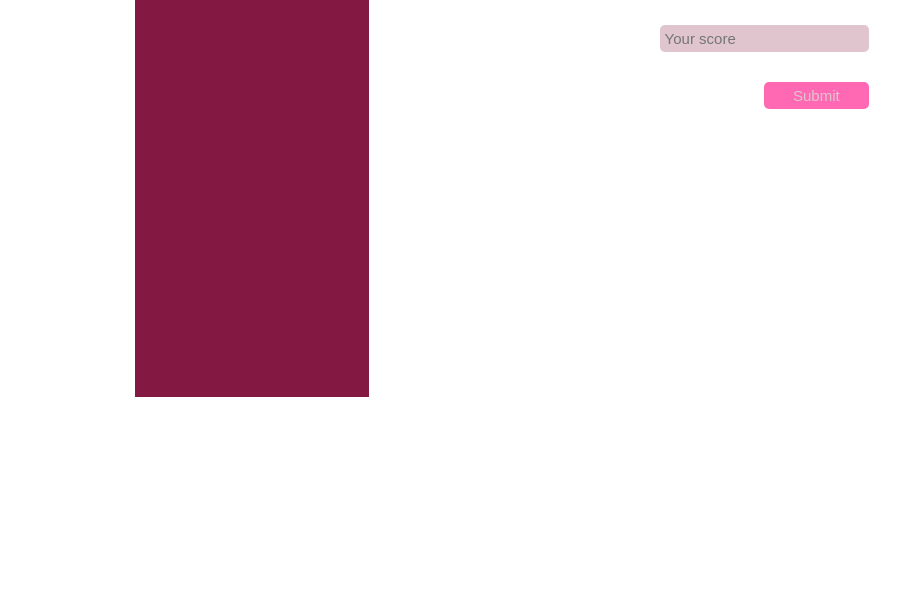
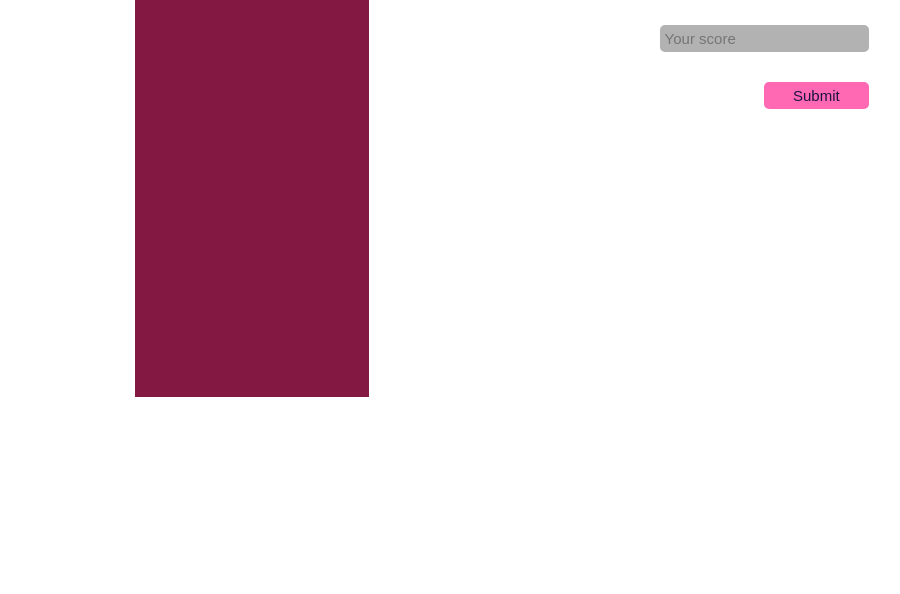
Before and after one commit to J-C-S-V/leaderboard-project, a website built with webpack: page src/index.html in a window 1280 px wide. Shown: the part 206-800 px from the top of the page, without its empty margins (138-1038 px from the left). Built offline with nearby package versions, Linux system fonts and the light colour scheme; a web font is replaced by a local one.

Commit message:
Update contrast color for accessibility

```diff
--- a/src/index.scss
+++ b/src/index.scss
@@ -3,8 +3,8 @@
 $primary-maroon: #831843;
 $secondary-maroon: #9d174d;
 $third-maroon: #ff69b4;
-$primary-white: #e0c5cf;
-$primary-grey: #c5c5c5;
+$primary-white: #b2b2b2;
+$primary-grey: #1b1245;
 $primary-font: 'Chivo Mono', sans-serif;
 
 *,
@@ -52,11 +52,16 @@ body {
 
 button {
   background-color: $third-maroon;
-  color: $primary-white;
+  color: $primary-grey;
   border: none;
   border-radius: 0.5rem;
   font-size: 1.5rem;
   font-family: $primary-font;
+}
+
+button:hover {
+  background-color: $secondary-maroon;
+  cursor: pointer;
 }
 
 input {
@@ -66,11 +71,6 @@ input {
   font-size: 1.5rem;
   font-family: $primary-font;
   padding: 0.5rem;
-}
-
-button:hover {
-  background-color: $secondary-maroon;
-  cursor: pointer;
 }
 
 li {
```
